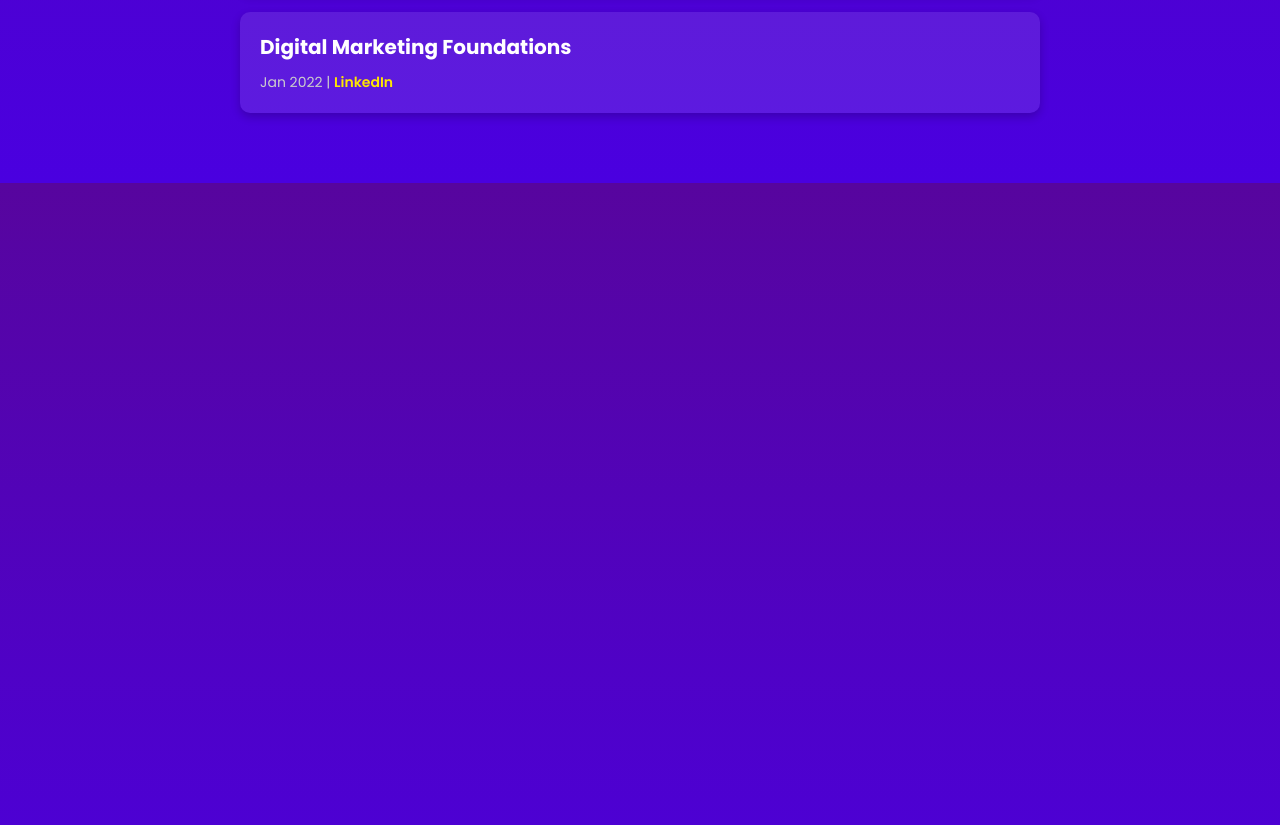
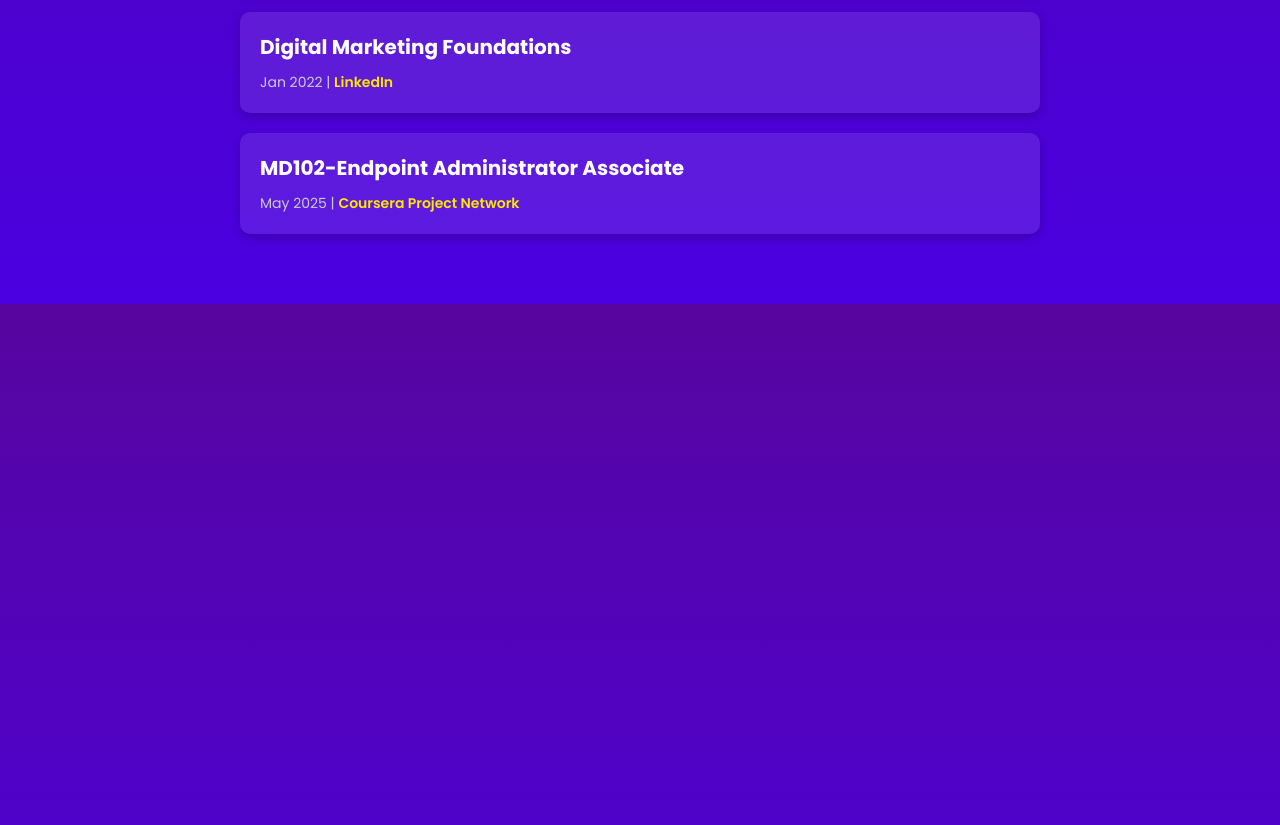
Before and after one commit to vrajdesai1106/vrajdesaiportfolio, a plain HTML site: page index.html in a window 1280 px wide. Shown: the part 5480-6305 px from the top of the page. Drawn offline with nearby package versions, Linux system fonts and the light colour scheme; animation ran at ten frames a second.

Commit message:
Update index.html

```diff
--- a/index.html
+++ b/index.html
@@ -423,6 +423,12 @@
                         <span class="certification-date">Jan 2022</span> | <span class="certification-issuer">LinkedIn</span>
                     </span>
                 </li>
+                <li>
+                    <h3 class="certification-title"><a href="https://learn.microsoft.com/en-gb/users/vrajkishorkumardesai-7758/transcript/v2zxsqx9jj3k33v">MD102-Endpoint Administrator Associate</a></h3>
+                    <span class="certification-meta">
+                        <span class="certification-date">May 2025</span> | <span class="certification-issuer">Coursera Project Network</span>
+                    </span>
+                </li>
             </ul>
 
         </div>
```
